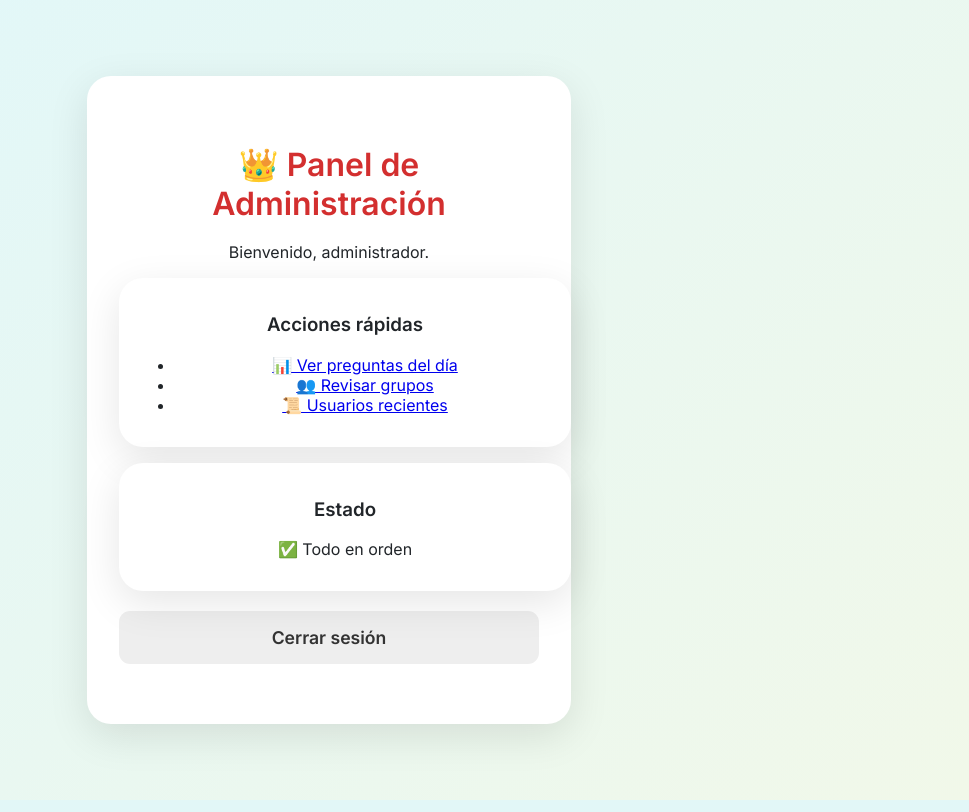
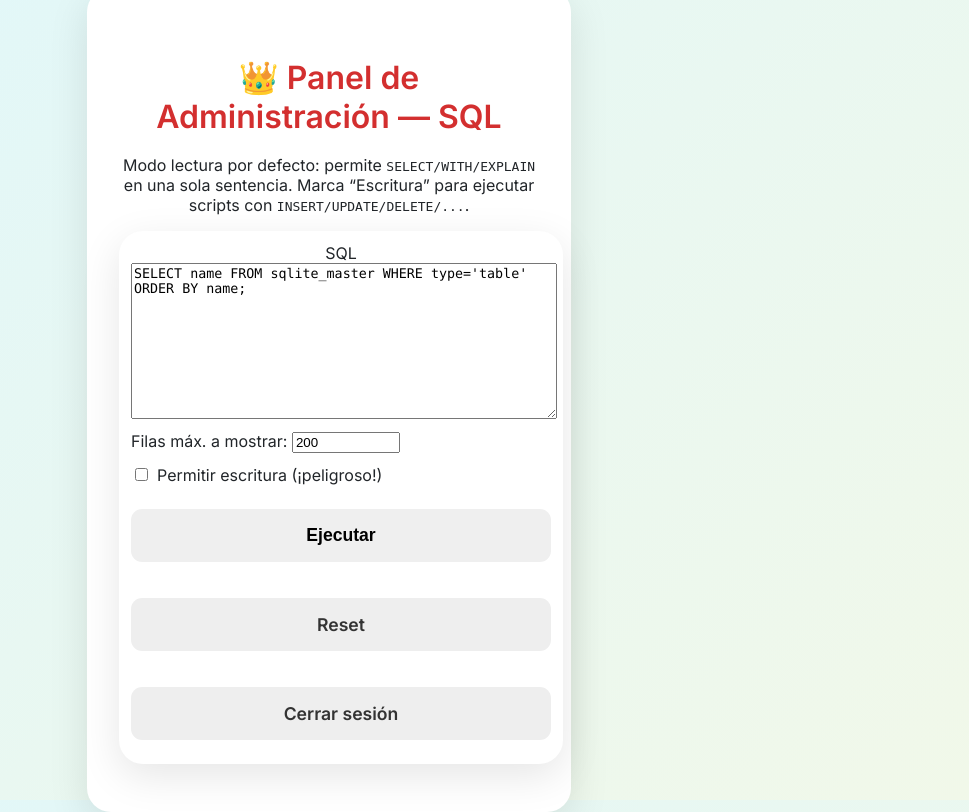
Before and after one commit to atencionpregunta/AtencionPregunta, a Flask app: page /admin in a window 1280 px wide. Shown: the whole page, without its empty margins (311-1280 px from the left). Run offline with Flask 3, Linux system fonts and the light colour scheme; a user stored in the database is signed in.

Commit message:
Add files via upload

```diff
--- a/admin/routes.py
+++ b/admin/routes.py
@@ -1,14 +1,34 @@
-from flask import Blueprint, render_template, request, redirect, url_for, session, flash, current_app
+import re
+import time
+from flask import (
+    Blueprint, render_template, request, redirect,
+    url_for, session, flash, current_app
+)
+from db import get_conn, db_lock
 
 admin_bp = Blueprint("admin", __name__)
 
-@admin_bp.route("/admin", methods=["GET"])
-def panel_admin():
-    if not session.get("is_admin"):
-        # SIN prefijo admin/ porque tus templates están todos en /templates
-        return render_template("panel_login.html")
-    return render_template("panel.html")
+# --- Reglas de seguridad: solo lectura por defecto ---
+_FORBIDDEN_WRITE = re.compile(
+    r"\b(insert|update|delete|drop|alter|create|replace|truncate|attach|detach|pragma|vacuum|reindex|grant|revoke|begin|commit|rollback|savepoint|release|analyze)\b",
+    re.IGNORECASE
+)
 
+def _is_readonly_sql(sql: str) -> bool:
+    """Permite SELECT / WITH / EXPLAIN (una sola sentencia)."""
+    if not sql:
+        return False
+    s = sql.strip()
+    if s.endswith(";"):
+        s = s[:-1].rstrip()
+    if ";" in s:
+        return False  # bloquea múltiples sentencias
+    if _FORBIDDEN_WRITE.search(s):
+        return False
+    first = s.split(None, 1)[0].lower()
+    return first in {"select", "with", "explain"}
+
+# --------- PANEL (login + SQL en la misma vista) ---------
 @admin_bp.route("/admin/login", methods=["GET", "POST"])
 def login_admin():
     if request.method == "GET":
@@ -16,7 +36,6 @@ def login_admin():
             return redirect(url_for("admin.panel_admin"))
         return render_template("panel_login.html")
 
-    # POST: validar contraseña
     password = request.form.get("admin_password", "")
     if password == current_app.config.get("ADMIN_PASSWORD"):
         session["is_admin"] = True
@@ -30,3 +49,68 @@ def logout_admin():
     session.pop("is_admin", None)
     flash("Has salido del modo administrador.", "info")
     return redirect(url_for("index"))
+
+@admin_bp.route("/admin", methods=["GET", "POST"])
+def panel_admin():
+    # Requiere sesión admin
+    if not session.get("is_admin"):
+        return redirect(url_for("admin.login_admin"))
+
+    # Defaults del formulario
+    default_sql = "SELECT name FROM sqlite_master WHERE type='table' ORDER BY name;"
+    sql = request.form.get("sql", default_sql)
+    limit = request.form.get("limit", "200")
+    allow_write = request.form.get("allow_write") == "on"
+
+    try:
+        limit = max(1, min(int(limit), 5000))
+    except Exception:
+        limit = 200
+
+    columns, rows = [], []
+    elapsed_ms = None
+    message = None
+    error = None
+
+    if request.method == "POST":
+        try:
+            t0 = time.perf_counter()
+            with db_lock:
+                with get_conn() as conn:
+                    cur = conn.cursor()
+                    if allow_write:
+                        # Ejecuta script completo (PELIGRO en producción)
+                        cur.executescript(sql)
+                        conn.commit()
+                        message = "Script ejecutado correctamente."
+                        try:
+                            message += f" (rowcount: {cur.rowcount})"
+                        except Exception:
+                            pass
+                    else:
+                        # Solo lectura segura
+                        if not _is_readonly_sql(sql):
+                            raise ValueError(
+                                "Solo se permiten SELECT/WITH/EXPLAIN en modo lectura (una sola sentencia)."
+                            )
+                        cur.execute(sql)
+                        if cur.description:
+                            columns = [d[0] for d in cur.description]
+                            rows = cur.fetchmany(limit)
+                        else:
+                            columns, rows = [], []
+            elapsed_ms = int((time.perf_counter() - t0) * 1000)
+        except Exception as ex:
+            error = str(ex)
+
+    return render_template(
+        "panel.html",  # tu panel ahora es el ejecutor SQL
+        sql=sql,
+        columns=columns,
+        rows=rows,
+        limit=limit,
+        allow_write=allow_write,
+        elapsed_ms=elapsed_ms,
+        message=message,
+        error=error,
+    )
--- a/templates/panel.html
+++ b/templates/panel.html
@@ -1,26 +1,68 @@
 {% extends "base.html" %}
 {% block content %}
 <div class="card fade-in">
-  <h1>👑 Panel de Administración</h1>
-  <p>Bienvenido, administrador.</p>
+  <h1>👑 Panel de Administración — SQL</h1>
+  <p>Modo lectura por defecto: permite <code>SELECT/WITH/EXPLAIN</code> en una sola sentencia. Marca “Escritura” para ejecutar scripts con <code>INSERT/UPDATE/DELETE/...</code>.</p>
 
-  <div class="grid" style="display:grid;grid-template-columns:repeat(auto-fit,minmax(220px,1fr));gap:16px;margin-top:16px;">
-    <div class="card" style="padding:16px;">
-      <h3>Acciones rápidas</h3>
-      <ul>
-        <li><a href="#">📊 Ver preguntas del día</a></li>
-        <li><a href="#">👥 Revisar grupos</a></li>
-        <li><a href="#">📜 Usuarios recientes</a></li>
-      </ul>
+  <form method="post" action="{{ url_for('admin.panel_admin') }}" class="card" style="padding:12px;">
+    <div style="margin-bottom:8px;">
+      <label for="sql">SQL</label>
+      <textarea id="sql" name="sql" rows="10"
+        style="width:100%;font-family:ui-monospace,Consolas,monospace;" spellcheck="false">{{ sql }}</textarea>
     </div>
-    <div class="card" style="padding:16px;">
-      <h3>Estado</h3>
-      <p>✅ Todo en orden</p>
+
+    <div style="display:flex;gap:12px;align-items:center;flex-wrap:wrap;">
+      <label>Filas máx. a mostrar:
+        <input type="number" min="1" max="5000" name="limit" value="{{ limit }}" style="width:100px;">
+      </label>
+      <label style="display:flex;align-items:center;gap:6px;">
+        <input type="checkbox" name="allow_write" {% if allow_write %}checked{% endif %}>
+        Permitir escritura (¡peligroso!)
+      </label>
+      <button type="submit" class="btn">Ejecutar</button>
+      <a class="btn secondary-btn" href="{{ url_for('admin.panel_admin') }}">Reset</a>
+      <a class="btn secondary-btn" href="{{ url_for('admin.logout_admin') }}">Cerrar sesión</a>
     </div>
-  </div>
+  </form>
 
-  <a href="{{ url_for('admin.logout_admin') }}" class="btn secondary-btn" style="margin-top:20px;">
-    Cerrar sesión
-  </a>
+  {% if error %}
+    <div class="card" style="background:#ffe5e5;border:1px solid #f5a3a3;margin-top:12px;padding:12px;">
+      <strong>Error:</strong> {{ error }}
+    </div>
+  {% endif %}
+
+  {% if message %}
+    <div class="card" style="background:#e8fff0;border:1px solid #9be2b0;margin-top:12px;padding:12px;">
+      {{ message }}{% if elapsed_ms is not none %} — {{ elapsed_ms }} ms{% endif %}
+    </div>
+  {% endif %}
+
+  {% if rows and columns %}
+    <div style="overflow:auto;margin-top:12px;">
+      <table class="table" style="width:100%;border-collapse:collapse;">
+        <thead>
+          <tr>
+            {% for c in columns %}
+              <th style="text-align:left;border-bottom:1px solid #ddd;padding:6px 8px;">{{ c }}</th>
+            {% endfor %}
+          </tr>
+        </thead>
+        <tbody>
+          {% for r in rows %}
+            <tr>
+              {% for c in columns %}
+                <td style="border-bottom:1px solid #f1f1f1;padding:6px 8px;">
+                  {{ r[c] if r is mapping else r[loop.index0] }}
+                </td>
+              {% endfor %}
+            </tr>
+          {% endfor %}
+        </tbody>
+      </table>
+      <p style="opacity:.7;margin-top:6px;">Mostrando hasta {{ limit }} filas.</p>
+    </div>
+  {% elif elapsed_ms is not none and not error %}
+    <p style="margin-top:12px;opacity:.7;">La consulta no devolvió filas.</p>
+  {% endif %}
 </div>
 {% endblock %}
```
